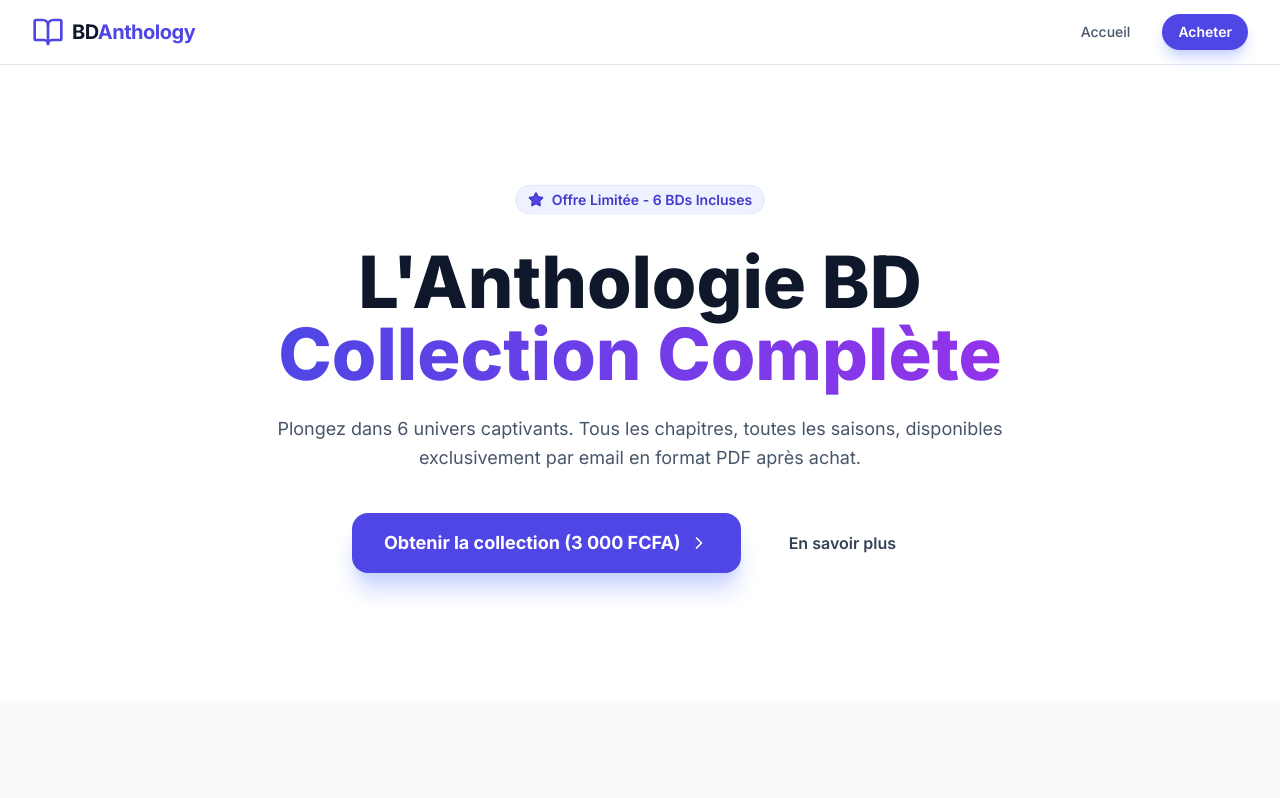
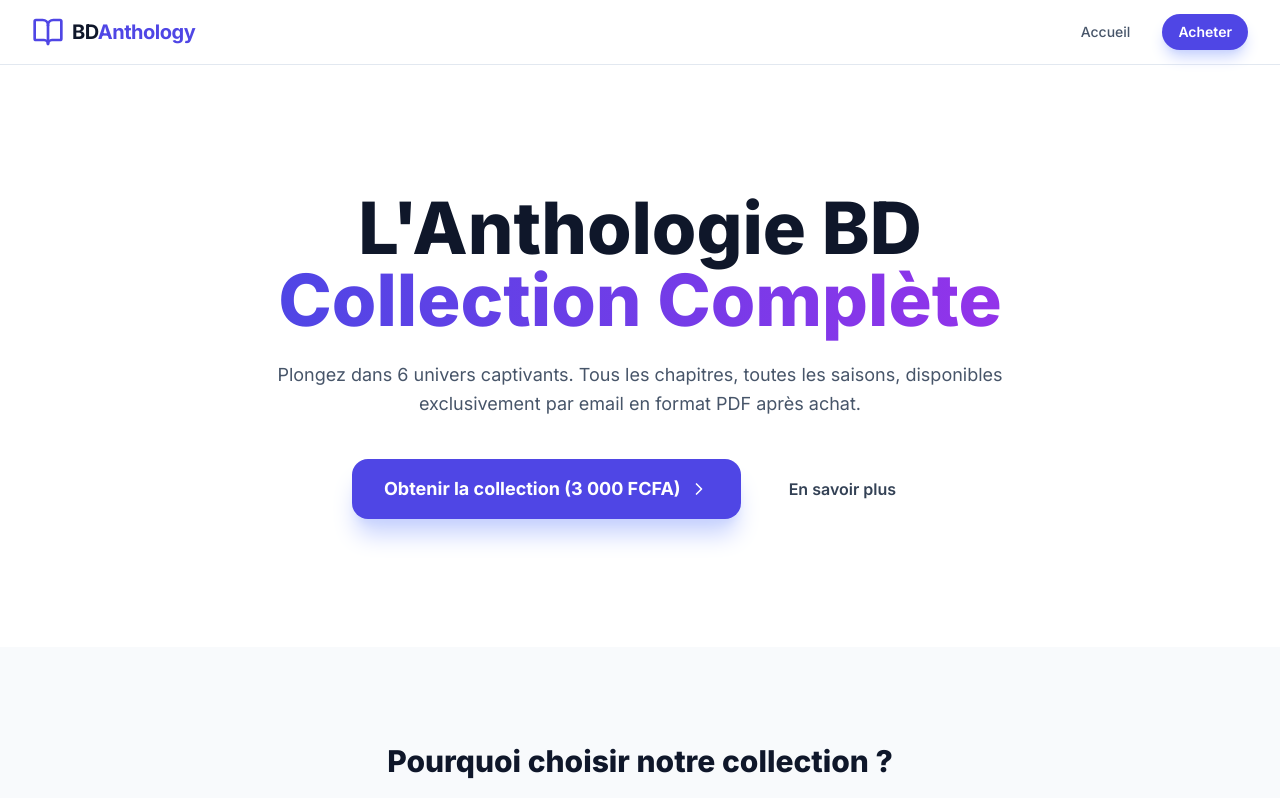
Before and after one commit to kalim4k/BD-anthologie, a React (Vite) app: page / in a window 1280 px wide. Shown: the top 798 px of the page. Built offline with nearby package versions, Linux system fonts and the light colour scheme.

Commit message:
feat: Simplify Hero component
Removes decorative background elements and the "Limited Offer" badge from the Hero section to streamline the UI and reduce visual clutter.

```diff
--- a/components/Hero.tsx
+++ b/components/Hero.tsx
@@ -1,7 +1,6 @@
-
 import React from 'react';
 import { PRICE } from '../constants';
-import { ChevronRight, Star } from 'lucide-react';
+import { ChevronRight } from 'lucide-react';
 
 interface HeroProps {
   onBuy: () => void;
@@ -10,17 +9,11 @@ interface HeroProps {
 const Hero: React.FC<HeroProps> = ({ onBuy }) => {
   return (
     <section className="relative pt-32 pb-20 lg:pt-48 lg:pb-32 overflow-hidden bg-white">
-      <div className="absolute top-0 left-1/2 -translate-x-1/2 w-full h-full -z-10 opacity-10">
-        <div className="absolute top-0 left-0 w-96 h-96 bg-indigo-500 rounded-full blur-[100px]"></div>
-        <div className="absolute bottom-0 right-0 w-96 h-96 bg-purple-500 rounded-full blur-[100px]"></div>
-      </div>
+      {/* Les décorations d'arrière-plan ont été supprimées ici */}
 
       <div className="max-w-7xl mx-auto px-4 sm:px-6 lg:px-8">
         <div className="text-center max-w-3xl mx-auto">
-          <div className="inline-flex items-center gap-2 px-3 py-1 rounded-full bg-indigo-50 border border-indigo-100 text-indigo-700 text-sm font-semibold mb-6 animate-bounce">
-            <Star className="w-4 h-4 fill-indigo-600" />
-            <span>Offre Limitée - 6 BDs Incluses</span>
-          </div>
+          {/* Le badge Offre Limitée a été supprimé ici */}
 
           <h1 className="text-5xl lg:text-7xl font-extrabold text-slate-900 leading-tight mb-6">
             L'Anthologie BD <br />
```
Also changed, not shown: 1 other file (tests, documents, lock files or other folders).
